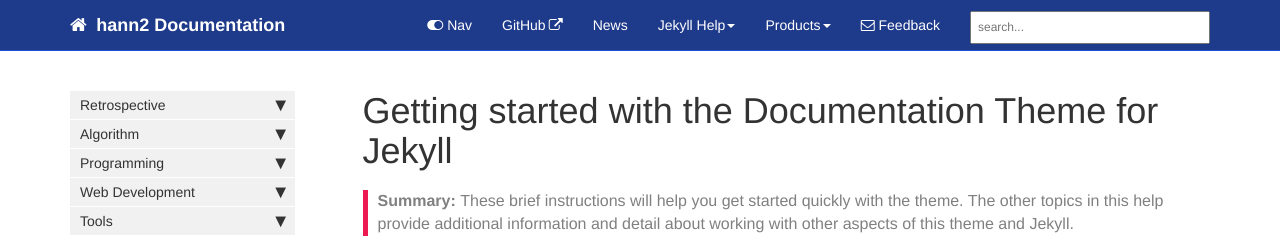
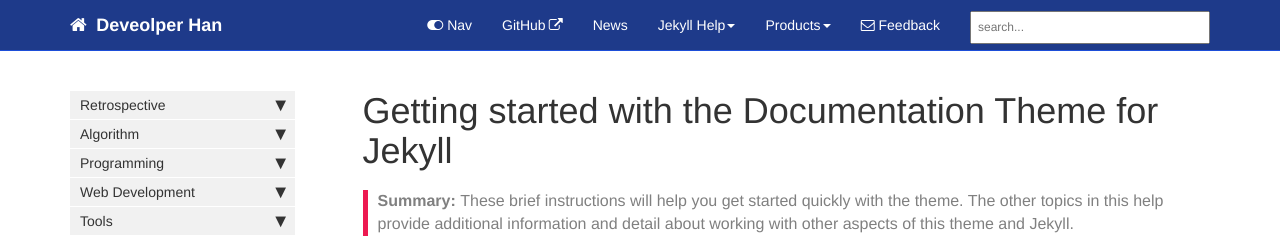
Before and after one commit to hann2a/hann2a.github.io, a Jekyll site: the page built from index.md, in a window 1280 px wide and 900 px high. Shown: the top 238 px of the window. Built offline with Jekyll 4.4.1, drawn with Linux system fonts in a browser that asks for light colours; comment, search, counter and statistics services are not loaded.

Commit message:
title change

```diff
--- a/_config.yml
+++ b/_config.yml
@@ -3,7 +3,7 @@ repository: hann2a/hann2a.github.io
 output: web
 # this property is useful for conditional filtering of content that is separate from the PDF.
 
-topnav_title: hann2 Documentation
+topnav_title: Deveolper Han
 # this appears on the top navigation bar next to the home button
 
 site_title: documentation for hann2
```
